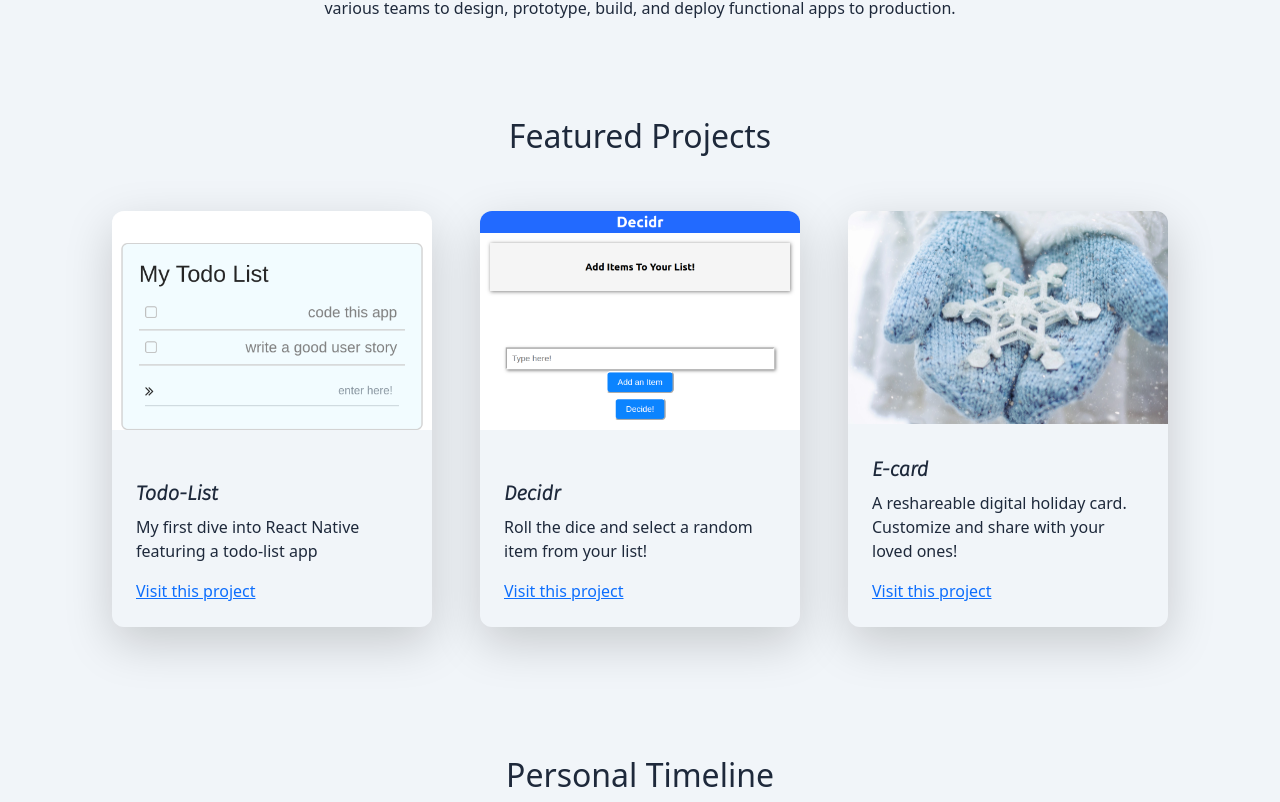
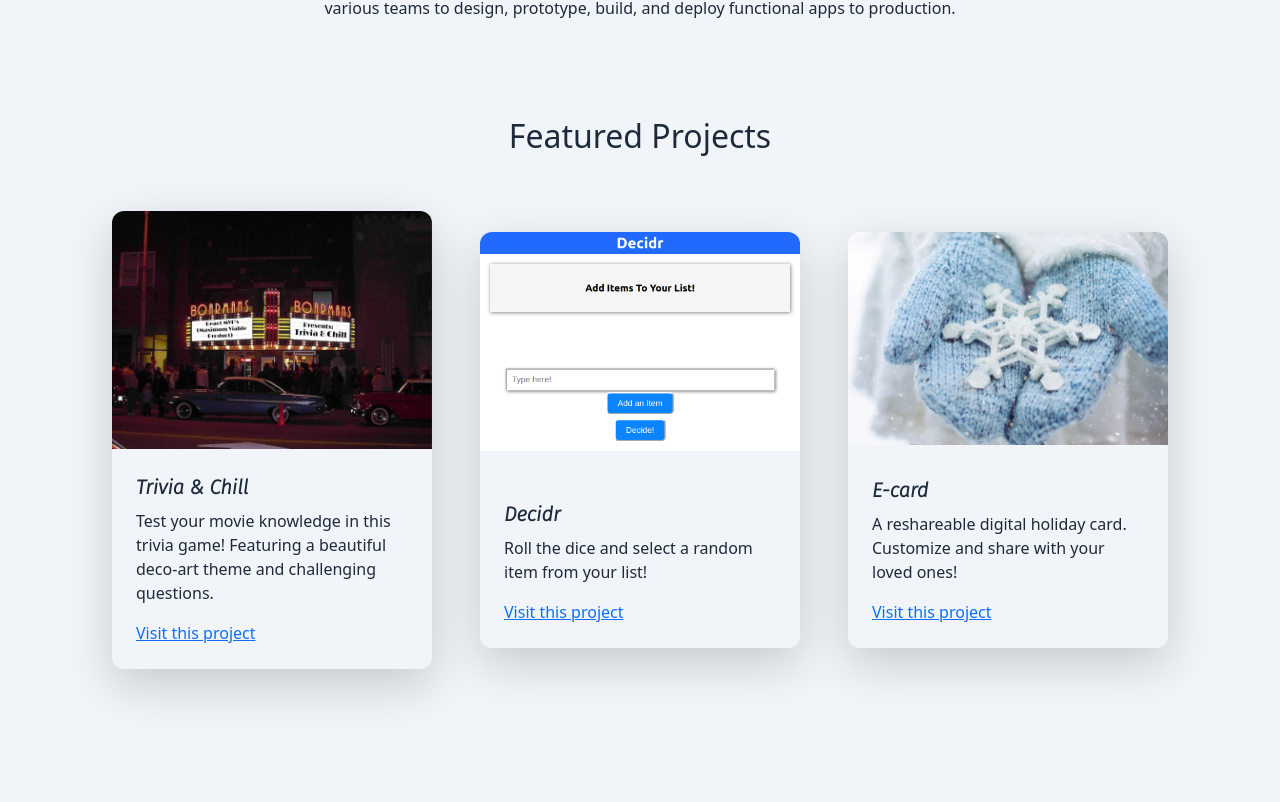
Before and after one commit to alberme/alberme.github.io, a React (Create React App) app: page /#/ in a window 1280 px wide. Shown: the part 515-1317 px from the top of the page. Built offline with nearby package versions, Linux system fonts and the light colour scheme.

Commit message:
chore(projects): add trivia & chill

```diff
--- a/src/components/Home.js
+++ b/src/components/Home.js
@@ -6,10 +6,10 @@ import headshot from '../assets/bitmoji.png';
 
 import ecard from '../assets/ecard.jpg';
 import decidr from '../assets/decidr.png';
-import todolist from '../assets/todolist.png';
+import triviaAndChill from '../assets/triviaAndChill.png';
 
 const projectList = [
-  ['Todo-List', 'My first dive into React Native featuring a todo-list app', 'https://github.com/alberme/todolist-expo-app', todolist],
+  ['Trivia & Chill', 'Test your movie knowledge in this trivia game! Featuring a beautiful deco-art theme and challenging questions.', 'https://luceroweb.github.io/trivia-and-chill', triviaAndChill],
   ['Decidr', 'Roll the dice and select a random item from your list!', 'https://alberme.github.io/decidr', decidr],
   ['E-card', 'A reshareable digital holiday card. Customize and share with your loved ones!', 'https://alberme.github.io/ecard/', ecard]
 ]
```
Also changed, not shown: src/assets/triviaAndChill.png (added).
